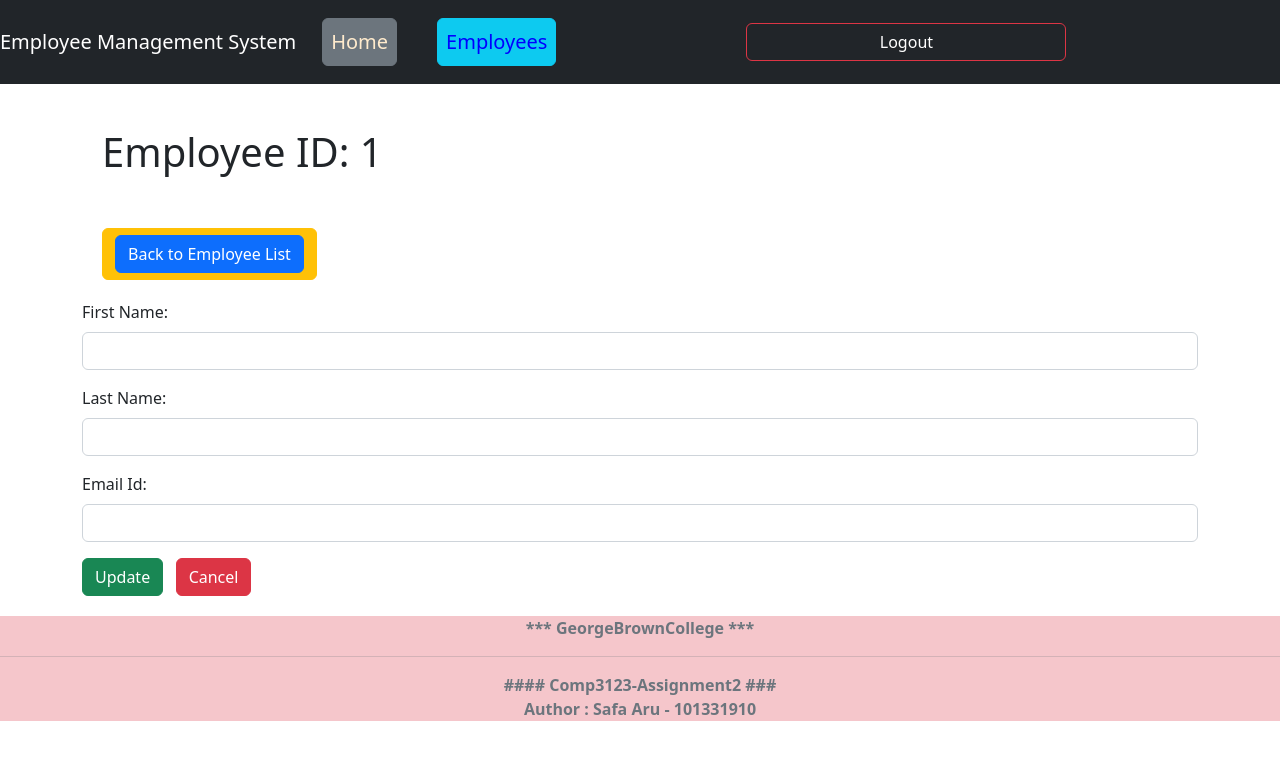
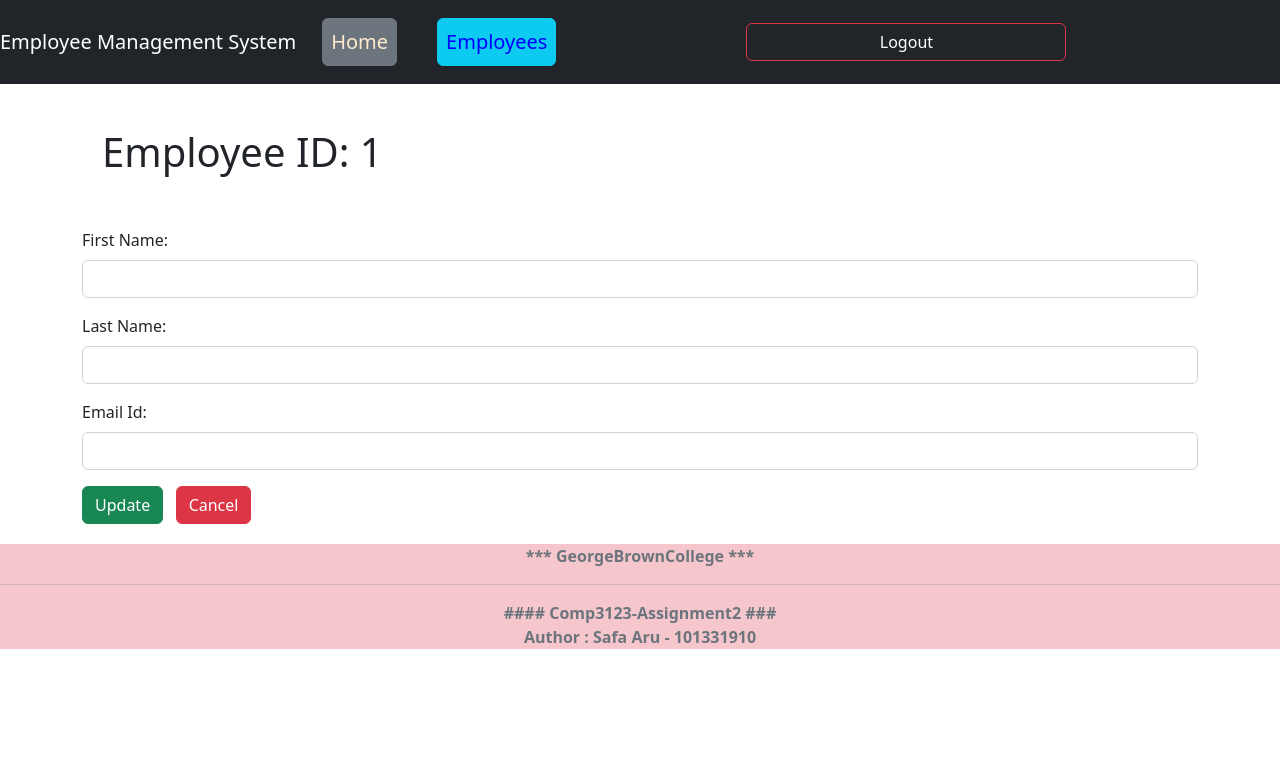
Before and after one commit to arusafa/Emp_Mng_System_React, a React (Create React App) app: page /employees/update-employees/1 in a window 1280 px wide. Shown: the top 760 px of the page. Built offline with nearby package versions, Linux system fonts and the light colour scheme; no server answers.

Commit message:
signup updated

```diff
--- a/src/components/UpdateEmployee.js
+++ b/src/components/UpdateEmployee.js
@@ -134,11 +134,7 @@ export default function  UpdateEmploye() {
                 <div style={{margin:"20px"}} className="py-4">
                     <h1>Employee ID: {id}</h1>
                 </div>
-                <div style={{margin:"20px"}}>
-                    <Link className="btn btn-warning" to="/employees">
-                        <Button>Back to Employee List</Button>
-                    </Link>
-                </div>
+
                 <form onSubmit={e => handleSubmit(onSubmit(e))}>
                     <div className="form-group d-block">
                         <label>First Name: </label>
```
